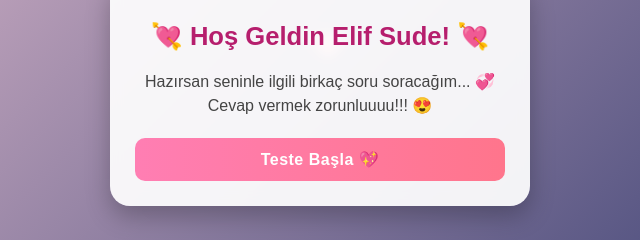
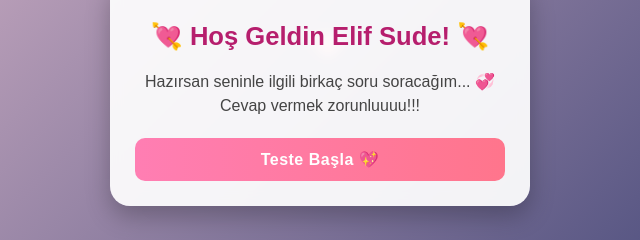
Before and after one commit to ismailBEY/ogrenelimtanisalim.github.io, a plain HTML site: page index.html in a window 1280 px wide. Shown: the part 308-548 px from the top of the page, 320-960 px from the left. Drawn offline with Linux system fonts and the light colour scheme.

Commit message:
Update index.html

```diff
--- a/index.html
+++ b/index.html
@@ -183,7 +183,7 @@
     <h1>💘 Hoş Geldin Elif Sude! 💘</h1>
     <p>
       Hazırsan seninle ilgili birkaç soru soracağım... 💞<br>
-      Cevap vermek zorunluuuu!!! 😍
+      Cevap vermek zorunluuuu!!!
     </p>
     <button id="startBtn">Teste Başla 💖</button>
   </div>
```
